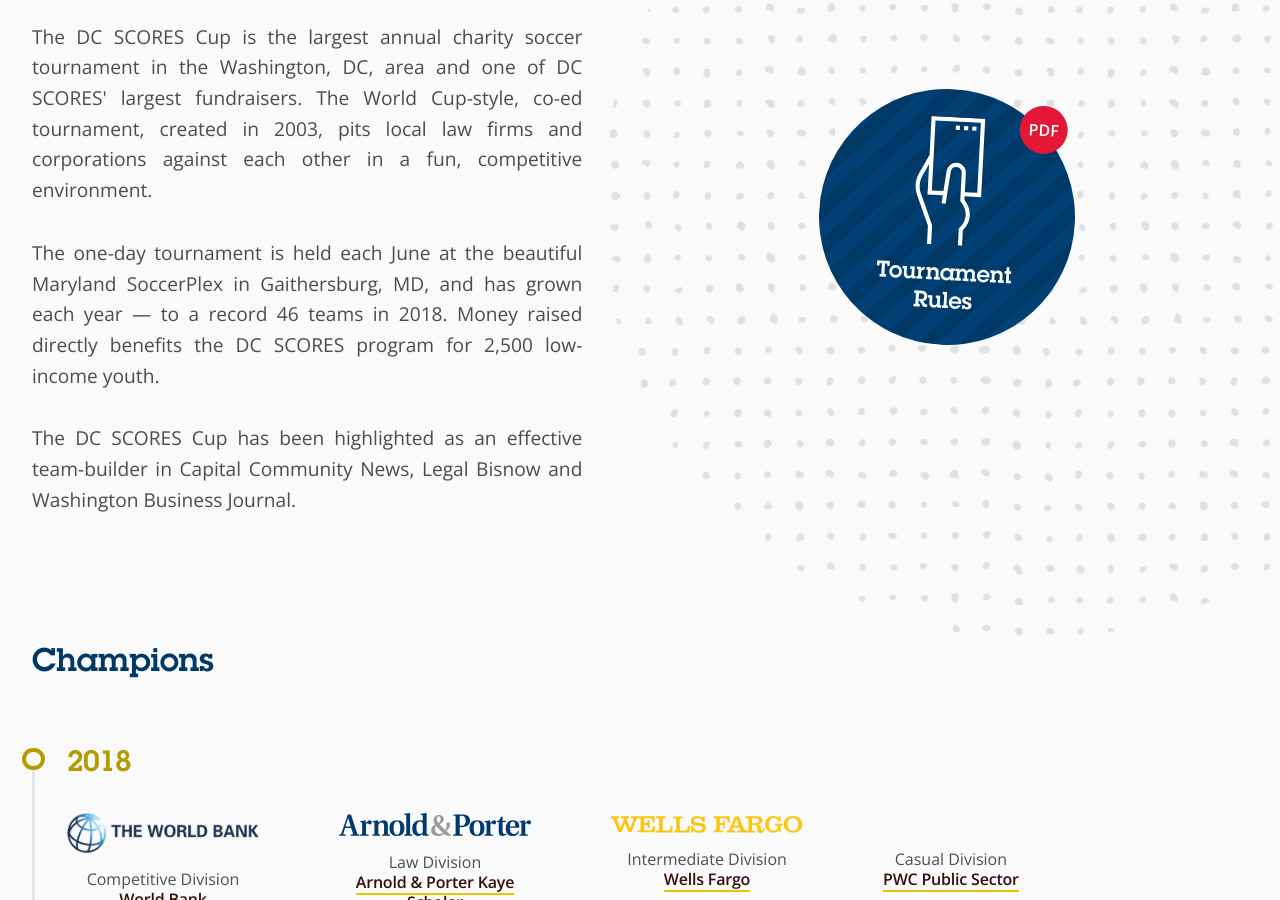
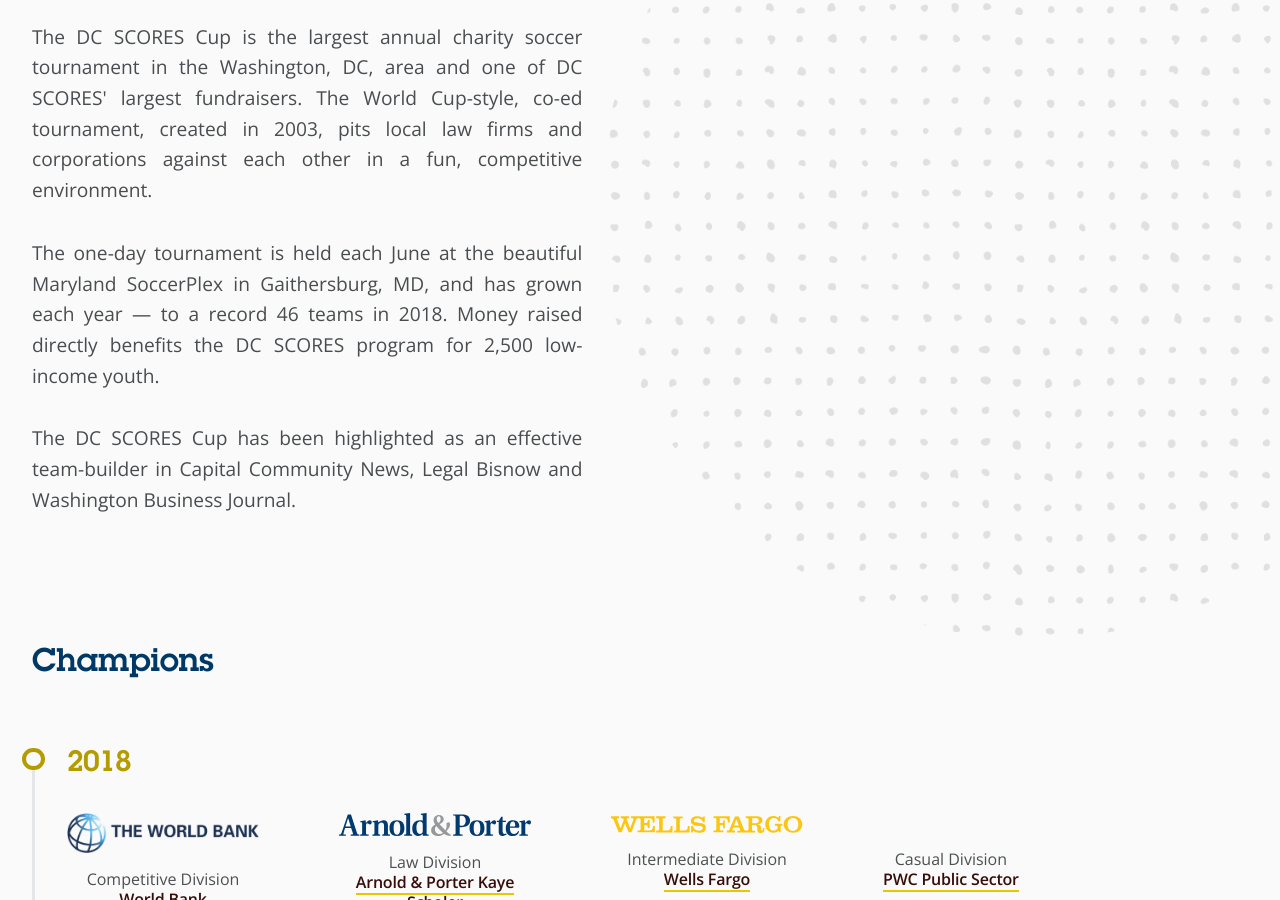
Before and after one commit to DCSCORES/dcscorescup.org, a Jekyll site: the page built from about.markdown, in a window 1280 px wide and 900 px high, scrolled down 1200 px. Built offline with Jekyll 4.4.1, drawn with Linux system fonts in a browser that asks for light colours; nearby versions of some CDN libraries.

Commit message:
Update about.html

```diff
--- a/_layouts/about.html
+++ b/_layouts/about.html
@@ -20,12 +20,12 @@ layout: default
     <p>The DC SCORES Cup has been highlighted as an effective team-builder in Capital Community News, Legal Bisnow and Washington Business Journal.</p>
   </div>
 
-  <div class="FlexBlock  FlexBlock--full  u-above2  u-below2">
+  <!--<div class="FlexBlock  FlexBlock--full  u-above2  u-below2">
     <a href="/2018DCSCORESCupRules.pdf" class="Badge" target="_blank">
       <svg xmlns="http://www.w3.org/2000/svg" viewBox="0 0 496 496" width="512" height="512"><g fill="#FFF"><path d="M376 304V0H168v150.112l-37.424 74.84C123.656 238.808 120 254.296 120 269.768a99.77 99.77 0 0 0 7.544 38.152L176 425.584V496h16v-73.584l-49.656-120.592c-4.208-10.232-6.344-21.008-6.344-32.056 0-13 3.08-26.016 8.888-37.656L168 185.888V304h59.328l-3.28 31.168 15.904 1.672 13.224-125.616A21.431 21.431 0 0 1 274.528 192c11.84 0 21.472 9.632 21.472 21.472v109.192l10.616 14.16c8.632 11.504 13.384 25.76 13.384 40.144 0 17.872-6.96 34.68-19.592 47.312L296 428.688V496h16v-60.688c15.48-15.624 24-36.328 24-58.344 0-17.824-5.888-35.488-16.584-49.744L312 317.336V304h64zM274.528 176a37.385 37.385 0 0 0-37.256 33.544L229.016 288H184V16h176v272h-48v-74.528C312 192.808 295.192 176 274.528 176z"/><path d="M328 32h16v16h-16zM296 32h16v16h-16zM264 32h16v16h-16z"/></g></svg>
       <span>Tournament Rules</span>
     </a>
-  </div>
+  </div>-->
 </div>
 
 <div class="FlexBlock  u-below8">
```
